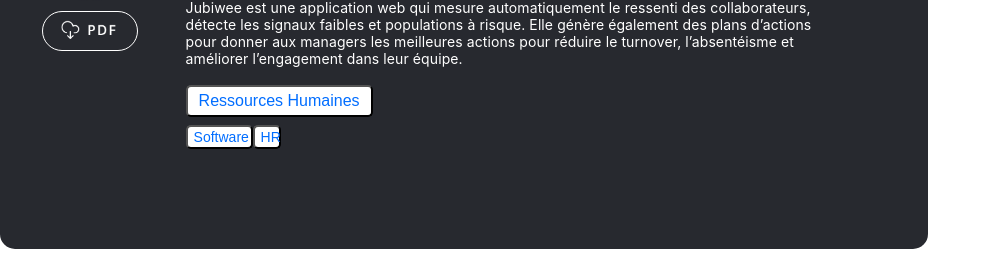
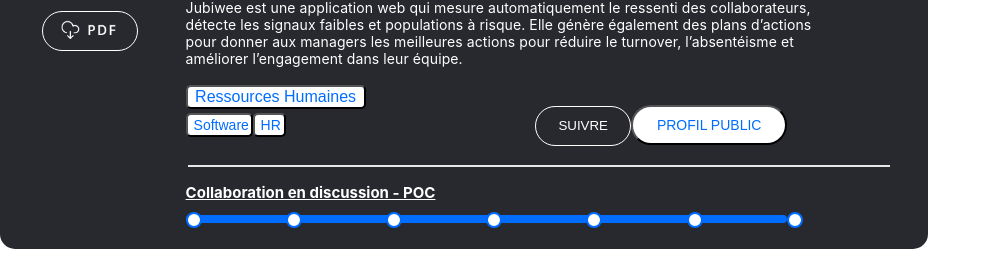
Before and after one commit to Lyn1603/integration_forinov_reactJS, a React (Create React App) app: page / in a window 1280 px wide. Shown: the part 303-581 px from the top of the page, without its empty margins (0-991 px from the left). Built offline with nearby package versions, Linux system fonts and the light colour scheme; grey boxes are pictures that could not be loaded.

Commit message:
finish front

```diff
--- a/src/App.css
+++ b/src/App.css
@@ -178,8 +178,8 @@
 
   position: relative;
   background-color: #fff;
-  width: 187px;
-  height: 32px;
+  width: 180px;
+  height: 70px;
   font-size: 16px;
   border-radius: 5px;
   bottom: 15%;
@@ -202,10 +202,88 @@
 
   position: relative;
   background-color: #fff;
-  width: 28px;
+  width: 33px;
   height: 24px;
   font-size: 14px;
   border-radius: 5px;
   bottom: 15%;
 
 }
+
+.Card .bgprofile .button .button5 {
+
+  position: relative;
+  background-color: #fff;
+  width: 156px;
+  height: 40px;
+  font-size: 14px;
+  border-radius: 20px;
+  bottom: 15%;
+
+}
+
+.Card .bgprofile .button .buttons {
+
+  display: flex;
+  flex-direction: row;
+  justify-content: left;
+  justify-content: space-between;
+  align-items: center;
+  width: 47vw;
+  height: 80px;
+  position: relative;
+  bottom: 20%;
+  letter-spacing: 0.1px;
+
+}
+
+.Card .bgprofile .line {
+
+  width: 700px;
+  height: 1px;
+  margin: 35px 2px 16px;
+  border: solid 1px #e7e7e7;
+  position: relative;
+  bottom: 40%;
+
+}
+
+.Card .bgprofile .progressionBar{
+  position: relative;
+  font-size: 15px;
+  color: #fff;
+  font-weight: bold;
+  text-decoration: underline;
+  bottom: 40%;
+
+}
+
+.Card .bgprofile .progressionBar .progression{
+  margin-top: 2%;
+  width: 47vw;
+  height: 8px;
+  border-radius: 16px;
+  background-color: #006dff;
+
+}
+
+.Card .bgprofile .progressionBar .progression .points{
+  position: relative;
+  display: flex;
+  flex-direction: row;
+  gap: 14%;
+  align-items: center;
+  bottom: 35%;
+
+
+
+}
+
+.Card .bgprofile .progressionBar .progression .points .point{
+  width: 16px;
+  height: 16px;
+  border: solid 2px #006dff;
+  background-color: #fff;
+  border-radius: 50%;
+
+}
--- a/src/App.js
+++ b/src/App.js
@@ -7,7 +7,8 @@
 import linkedin from './assets/linkedin.png';
 import twitter from './assets/twitter.png';
 import combineshape from './assets/combinedShape.png';
-import LocalMap from './assets/map-localisation-copy.png'
+import LocalMap from './assets/map-localisation-copy.png';
+import ProgressionBar from './components/progressionBar.js';
 
 
 function App() {
@@ -90,17 +91,44 @@
         <div className="button">
 
         <button className="button2">
-                    <span style={{ color:"#006dff"}}>Ressources Humaines</span>
+            <span style={{ color:"#006dff"}}>Ressources Humaines</span>
         </button>
 
-          <div>
-          <button className="button3">
+          <div className='buttons'>
+
+          <div >
+
+              <button className="button3">
                     <span style={{ color:"#006dff"}}>Software</span>
-          </button>
-          <button className="button4">
+              </button>
+
+              <button className="button4">
                     <span style={{ color:"#006dff"}}>HR</span>
-          </button>
+              </button>
+
           </div>
+
+          <div >
+              <button className="button1">
+                    <span style={{ color:"#fff"}}>SUIVRE</span>
+              </button>
+
+              <button className="button5">
+                    <span style={{ color:"#006dff"}}>PROFIL PUBLIC</span>
+              </button>
+
+          </div>
+
+          </div>
+
+
+          <div className="line"></div>
+
+          <ProgressionBar />
+
+
+
+
         </div>
 
 
--- /dev/null
+++ b/src/components/progressionBar.js
@@ -0,0 +1,39 @@
+import { Fragment } from "react";
+import React from "react";
+import "../App.css";
+
+
+function ProgressionBar() {
+
+
+
+        return (
+            <Fragment>
+                <div className="progressionBar">
+                <span> Collaboration en discussion - POC </span>
+
+                <div className="progression">
+                    <div className="points">
+
+                        <button className="point"></button>
+                        <button className="point"></button>
+                        <button className="point"></button>
+                        <button className="point"></button>
+                        <button className="point"></button>
+                        <button className="point"></button>
+                        <button className="point"></button>
+
+                    </div>
+
+                </div>
+
+                </div>
+            </Fragment>
+        );
+
+
+
+}
+
+
+export default ProgressionBar;
```
